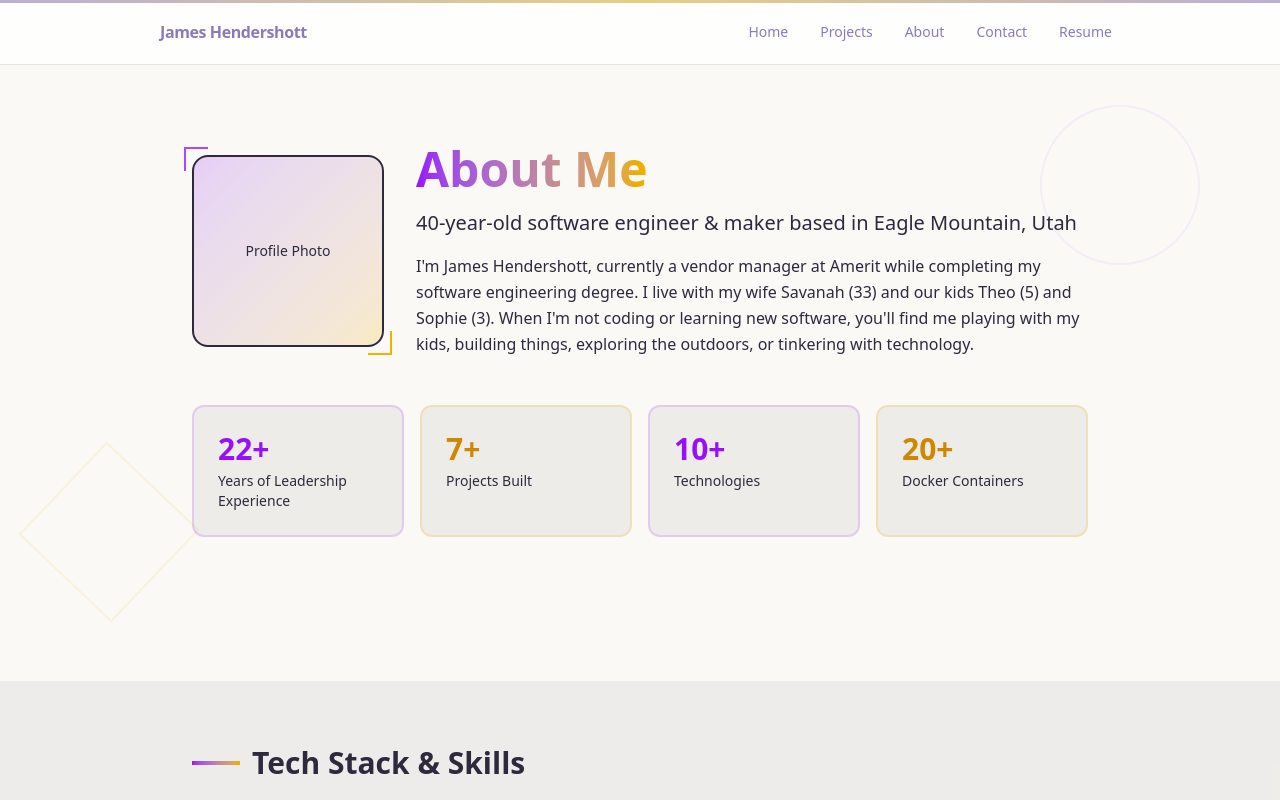
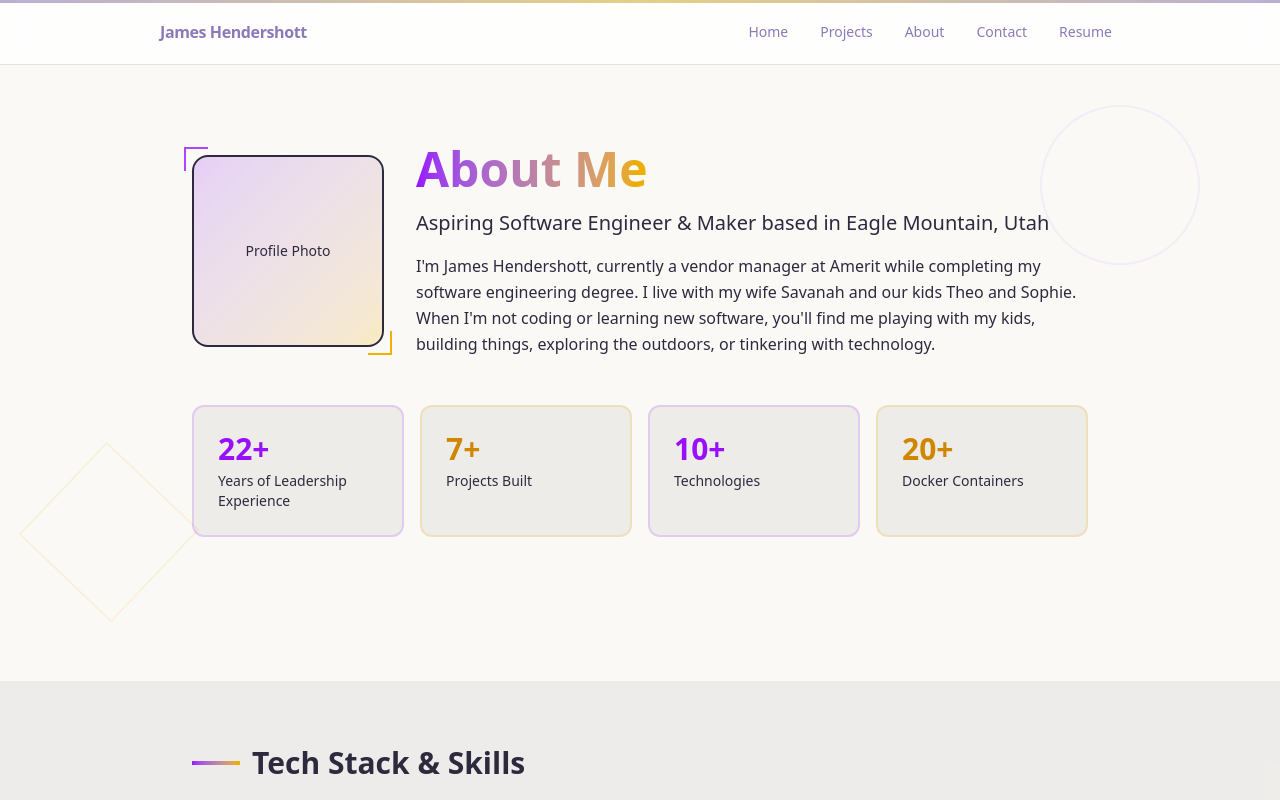
Before and after one commit to James-Hendershott/digital_portfolio, a Next.js app: page /about in a window 1280 px wide. Shown: the top 800 px of the page. Built offline with nearby package versions, Linux system fonts and the light colour scheme.

Commit message:
adjusted verbage in about me

```diff
--- a/src/app/about/page.tsx
+++ b/src/app/about/page.tsx
@@ -37,11 +37,11 @@ export default function AboutPage() {
                   </span>
                 </h1>
                 <p className="text-xl text-foreground/70 mb-4">
-                  40-year-old software engineer & maker based in Eagle Mountain, Utah
+                  Aspiring Software Engineer & Maker based in Eagle Mountain, Utah
                 </p>
                 <p className="text-foreground/60 leading-relaxed">
                   I&apos;m James Hendershott, currently a vendor manager at Amerit while completing my software engineering degree.
-                  I live with my wife Savanah (33) and our kids Theo (5) and Sophie (3).
+                  I live with my wife Savanah and our kids Theo and Sophie.
                   When I&apos;m not coding or learning new software, you&apos;ll find me playing with my kids, building things, exploring the outdoors, or tinkering with technology.
                 </p>
               </div>
```
